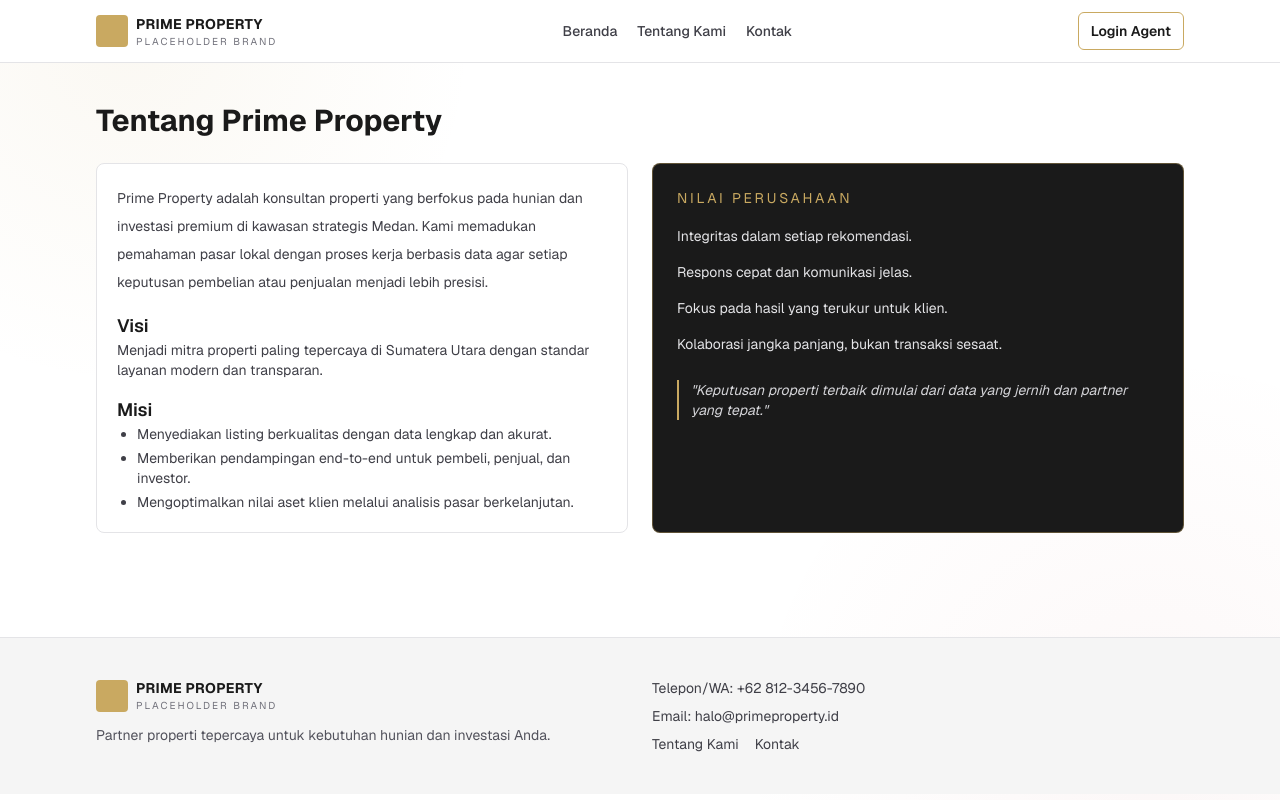
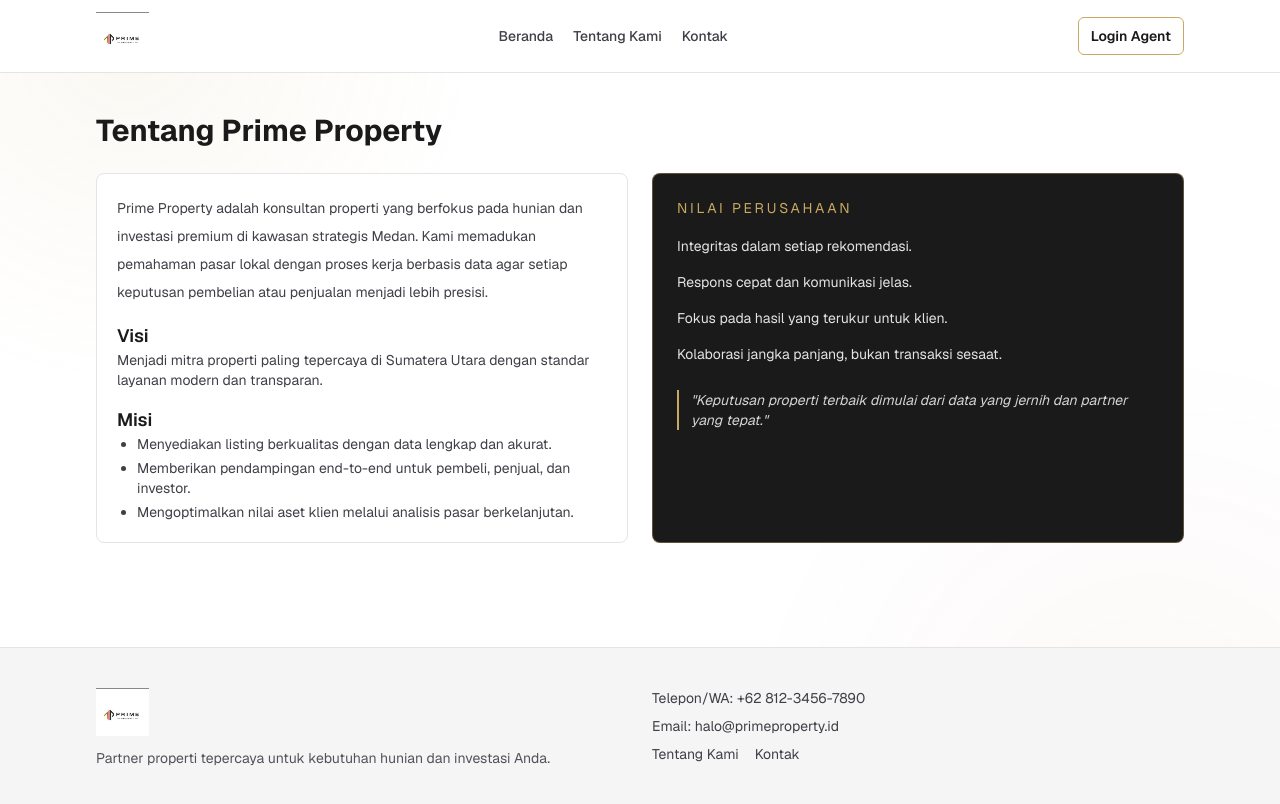
Before and after one commit to manyar-su/prime-properti, a Next.js app: page /about in a window 1280 px wide. Shown: the top 804 px of the page. Built offline with nearby package versions, Linux system fonts and the light colour scheme.

Commit message:
chore: update brand logo asset and header/footer logo

```diff
--- a/src/components/public/public-shell.tsx
+++ b/src/components/public/public-shell.tsx
@@ -1,13 +1,17 @@
 import Link from "next/link";
+import Image from "next/image";
 
 export function LogoMark() {
   return (
-    <div className="flex items-center gap-2">
-      <div className="h-8 w-8 rounded-sm bg-[#C9A961]" aria-hidden />
-      <div>
-        <p className="text-sm font-bold tracking-wide text-[#1A1A1A]">PRIME PROPERTY</p>
-        <p className="text-[10px] uppercase tracking-[0.2em] text-zinc-500">placeholder brand</p>
-      </div>
+    <div className="flex items-center">
+      <Image
+        src="/images/brand/prime-property-logo.jpeg"
+        alt="Prime Property Logo"
+        width={180}
+        height={56}
+        className="h-11 w-auto object-contain sm:h-12"
+        priority
+      />
     </div>
   );
 }
```
Also changed, not shown: public/images/brand/prime-property-logo.jpeg (added).
